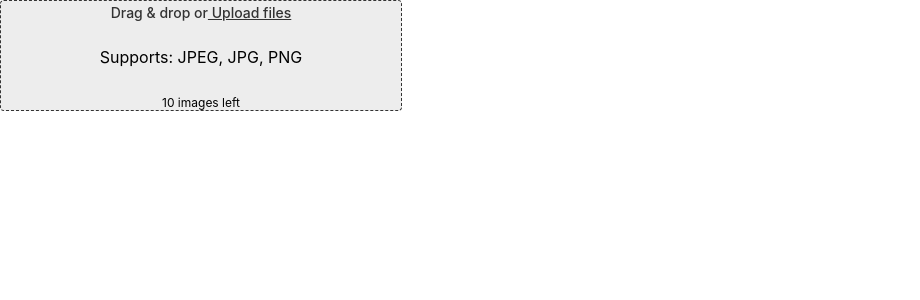
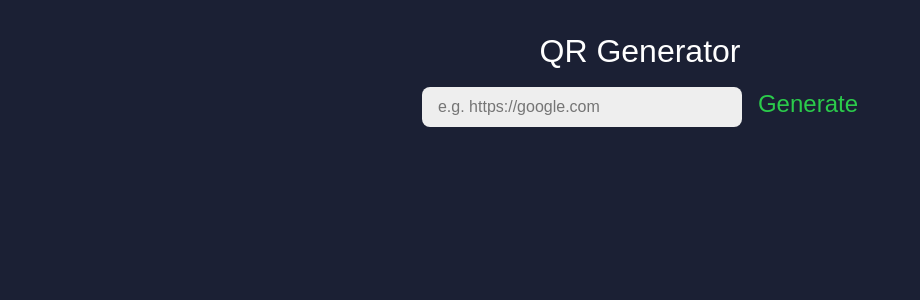
Before and after one commit to Dimix-international/examples-frame-motion, a React (Create React App) app: page / in a window 1280 px wide. Shown: the top 300 px of the page, without its empty margins (0-920 px from the left). Built offline with nearby package versions, Linux system fonts and the light colour scheme.

Commit message:
generate qo codes

```diff
--- a/package.json
+++ b/package.json
@@ -6,10 +6,13 @@
     "@testing-library/jest-dom": "^5.14.1",
     "@testing-library/react": "^12.0.0",
     "@testing-library/user-event": "^13.2.1",
+    "bootstrap": "^5.1.3",
     "framer-motion": "^6.2.8",
+    "qrcode": "^1.5.1",
     "react": "^18.0.0",
     "react-cookie-consent": "^7.4.1",
     "react-dom": "^18.0.0",
+    "react-pdf": "^5.7.2",
     "react-scripts": "5.0.0",
     "web-vitals": "^2.1.0"
   },
--- a/src/App.css
+++ b/src/App.css
@@ -3,13 +3,20 @@
 }
 
 .App-logo {
-  height: 40vmin;
   pointer-events: none;
 }
 
 @media (prefers-reduced-motion: no-preference) {
   .App-logo {
-    animation: App-logo-spin infinite 20s linear;
+    animation: App-logo-spin infinite 5s linear;
+  }
+}
+@keyframes App-logo-spin {
+  from {
+    transform: rotate(0deg);
+  }
+  to {
+    transform: rotate(360deg);
   }
 }
 
--- a/src/App.js
+++ b/src/App.js
@@ -1,16 +1,10 @@
 import './App.css';
-import {FilteringMovies} from "./components/FilterMovie/FilteringMovies";
-import {TableComponent} from "./components/Table/Table";
-import {GridComponent} from "./components/Table/GridComponent";
-import UploadGalleryImages, {
-  AllFiles
-} from "./components/upload/UploadGalleryImages";
-
+import {GeneratorQR} from "./components/QRCodeGenerator/GeneratorQR";
 function App() {
 
   return (
     <div>
-    <AllFiles />
+      <GeneratorQR />
     </div>
   );
 }
--- /dev/null
+++ b/src/components/QRCodeGenerator/GeneratorQR.jsx
@@ -0,0 +1,40 @@
+import {useState} from "react";
+import QRCode from "qrcode";
+import './style.css';
+
+export const GeneratorQR = () => {
+    const [url, setUrl] = useState('')
+    const [qr, setQr] = useState('')
+
+    const GenerateQRCode = () => {
+        QRCode.toDataURL(url, {
+            width: 800,
+            margin: 2,
+            color: {
+                dark: '#335383FF',
+                light: '#EEEEEEFF'
+            }
+        }, (err, url) => {
+            if (err) return console.error(err)
+
+            console.log(url)
+            setQr(url)
+        })
+    }
+
+    return (
+        <div className="app">
+            <h1>QR Generator</h1>
+            <input
+                type="text"
+                placeholder="e.g. https://google.com"
+                value={url}
+                onChange={e => setUrl(e.target.value)} />
+            <button onClick={GenerateQRCode}>Generate</button>
+            {qr && <>
+                <img src={qr} alt={'qr'}/>
+                <a href={qr} download="qrcode.png">Download</a>
+            </>}
+        </div>
+    )
+}
--- /dev/null
+++ b/src/components/QRCodeGenerator/style.css
@@ -0,0 +1,52 @@
+* {
+    margin: 0;
+    padding: 0;
+    box-sizing: border-box;
+    font-family: sans-serif;
+}
+
+body {
+    text-align: center;
+    background-color: #1b2034;
+    color: #fff;
+}
+
+img {
+    display: block;
+    width: 480px;
+    height: 480px;
+    margin: 2rem auto;
+}
+
+.app {
+    padding: 2rem;
+}
+
+h1 {
+    font-size: 2rem;
+    margin-bottom: 1rem;
+}
+
+input {
+    appearance: none;
+    outline: none;
+    border: none;
+    background: #EEE;
+    width: 100%;
+    max-width: 320px;
+    padding: 0.5rem 1rem;
+    border-radius: 0.5rem;
+    margin-right: 1rem;
+}
+
+button, a {
+    appearance: none;
+    outline: none;
+    border: none;
+    background: none;
+    cursor: pointer;
+
+    color: #2bcb4b;
+    font-size: 1.5rem;
+    text-decoration: none;
+}
--- a/src/index.js
+++ b/src/index.js
@@ -1,5 +1,6 @@
 import React from 'react';
 import ReactDOM from 'react-dom';
+import 'bootstrap/dist/css/bootstrap.css';
 import './index.css';
 import App from './App';
 import reportWebVitals from './reportWebVitals';
```
Also changed, not shown: src/components/CreatePDF/Loader.jsx (added, +17 -0 lines), src/components/CreatePDF/PDFReader.jsx (added, +28 -0 lines), src/components/CreatePDF/loader.css (added, +12 -0 lines), 1 other file (tests, documents, lock files or other folders).
